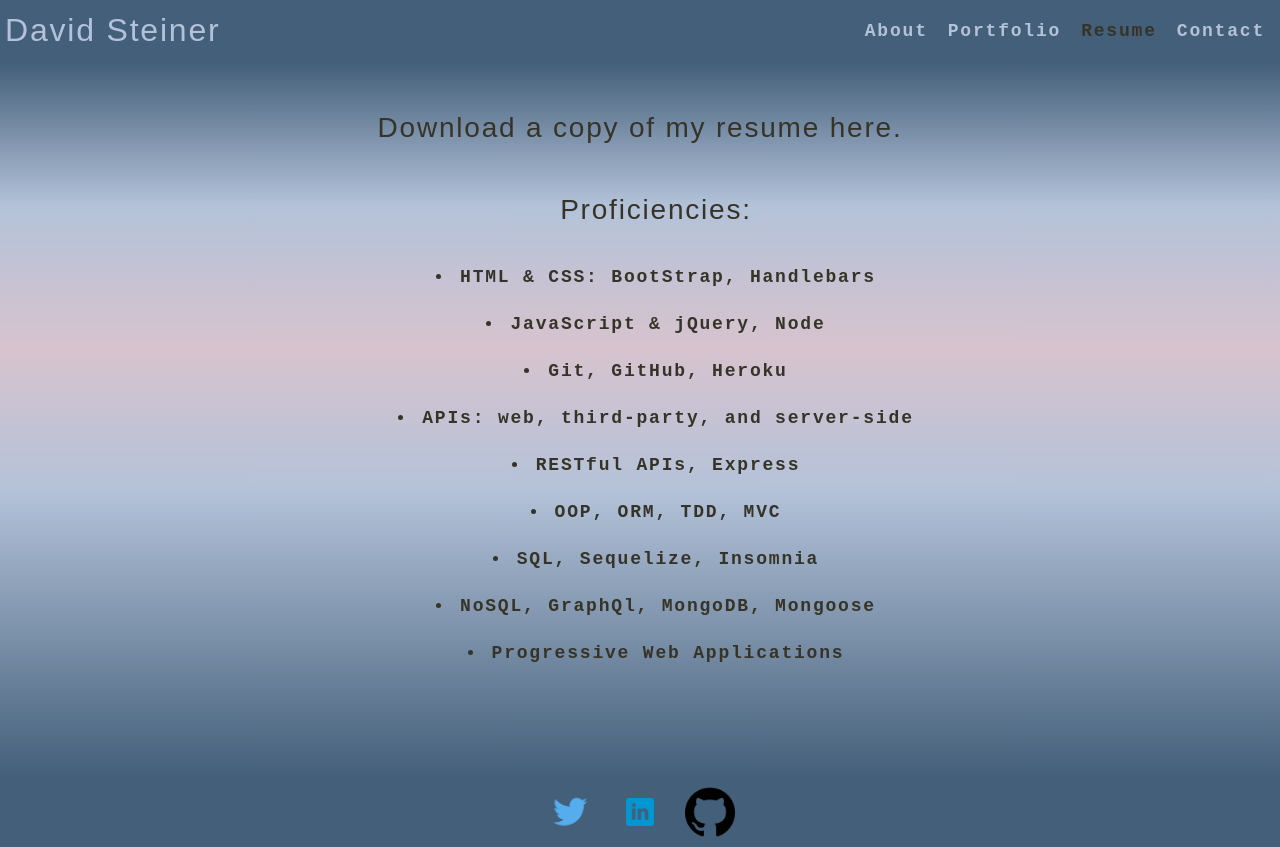
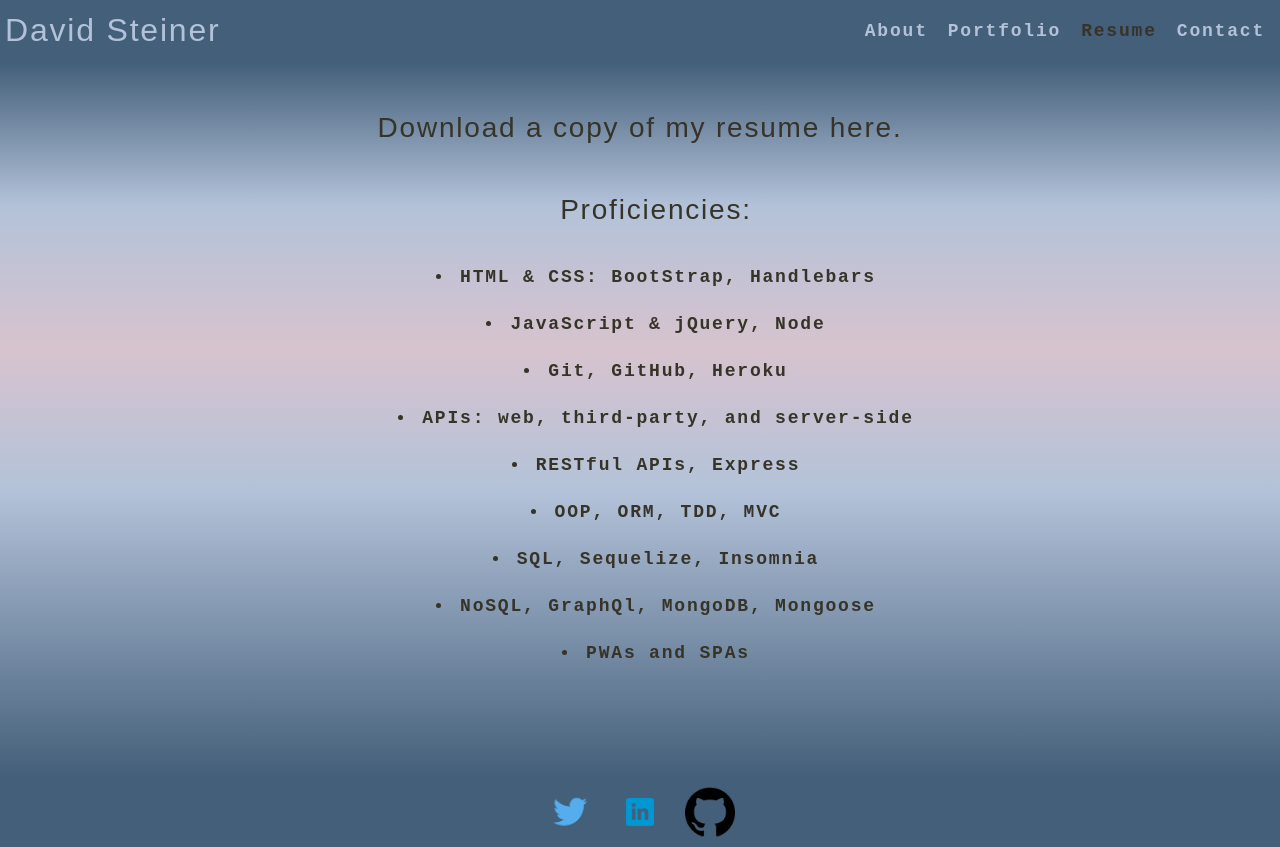
Before and after one commit to spaghettimedic/DS-Portfolio, a React (Create React App) app: page / in a window 1280 px wide. Both pictures are taken after a click on the item "Resume". Built offline with nearby package versions, Linux system fonts and the light colour scheme.

Commit message:
minor alteration to resume page

```diff
--- a/src/components/Resume/index.js
+++ b/src/components/Resume/index.js
@@ -18,7 +18,7 @@ function Resume() {
           <li>OOP, ORM, TDD, MVC</li>
           <li>SQL, Sequelize, Insomnia</li>
           <li>NoSQL, GraphQl, MongoDB, Mongoose</li>
-          <li>Progressive Web Applications</li>
+          <li>PWAs and SPAs</li>
         </ul>
       </article>
     </section>
```
